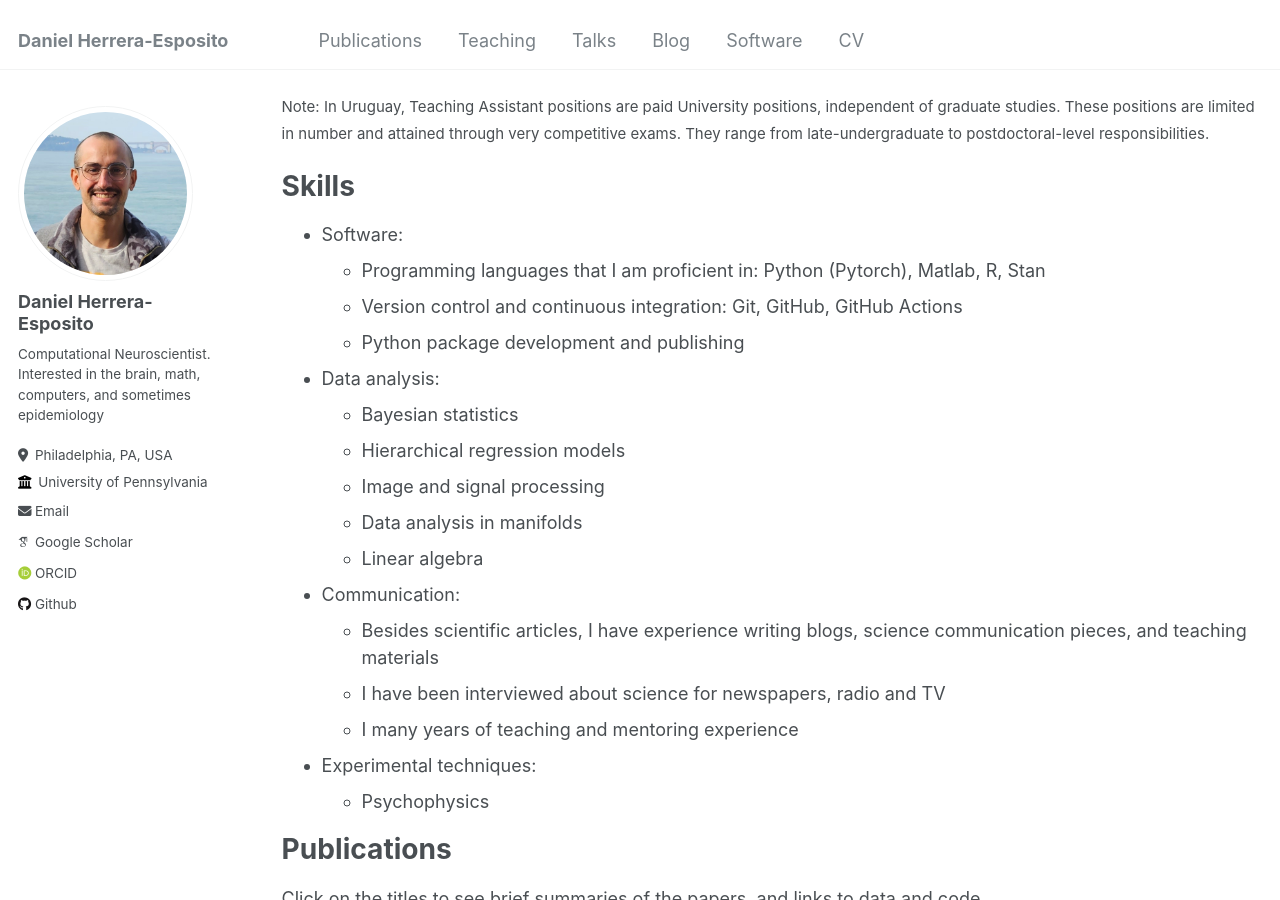
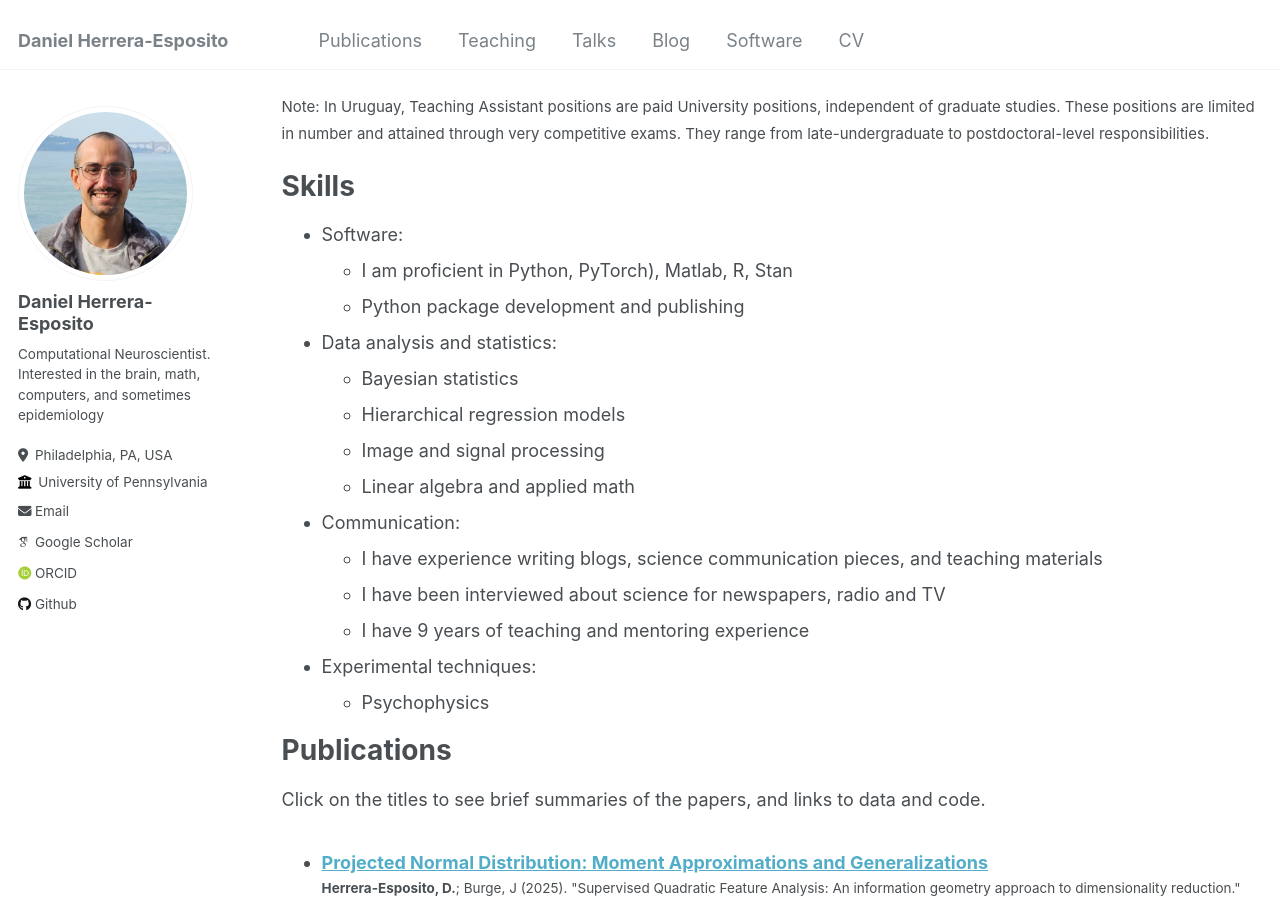
Before and after one commit to dherrera1911/dherrera1911.github.io, a Jekyll site: the page built from _pages/cv.md, in a window 1280 px wide and 900 px high, scrolled down 469 px. Built offline with Jekyll 4.4.1, drawn with Linux system fonts in a browser that asks for light colours; some web fonts are replaced; some of the changed text lies outside the part shown.

Commit message:
Fix typos

```diff
--- a/_pages/cv.md
+++ b/_pages/cv.md
@@ -39,19 +39,17 @@ Skills
 ======
 
 * Software:
-  * Programming languages that I am proficient in: Python (Pytorch), Matlab, R, Stan
-  * Version control and continuous integration: Git, GitHub, GitHub Actions
+  * I am proficient in Python, PyTorch), Matlab, R, Stan
   * Python package development and publishing
-* Data analysis:
+* Data analysis and statistics:
   * Bayesian statistics
   * Hierarchical regression models
   * Image and signal processing
-  * Data analysis in manifolds
-  * Linear algebra
+  * Linear algebra and applied math
 * Communication:
-  * Besides scientific articles, I have experience writing blogs, science communication pieces, and teaching materials
+  * I have experience writing blogs, science communication pieces, and teaching materials
   * I have been interviewed about science for newspapers, radio and TV
-  * I many years of teaching and mentoring experience
+  * I have 9 years of teaching and mentoring experience
 * Experimental techniques:
   * Psychophysics
 
```
Also changed, not shown: other parts of _pages/cv.md (+1 -1 lines).
